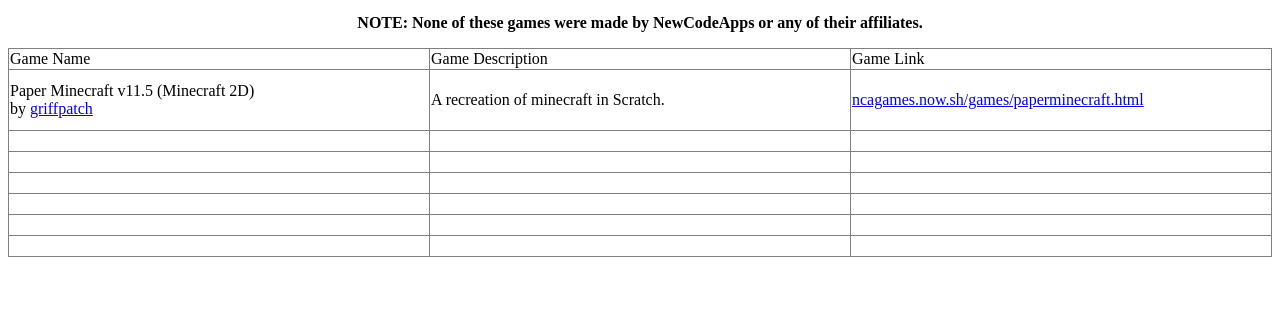
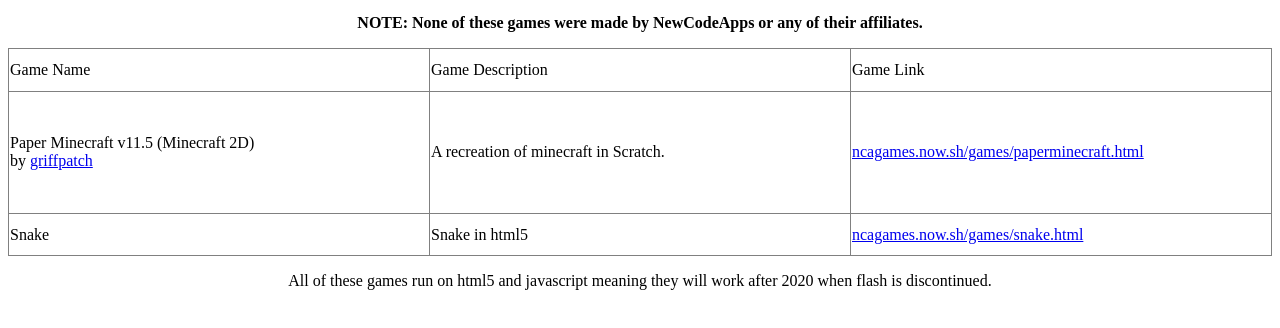
Before and after one commit to NewCodeApps/FreeGames, a plain HTML site: page index.html in a window 1280 px wide. Shown: the part 86-414 px from the top of the page. Drawn offline with Linux system fonts and the light colour scheme.

Commit message:
Update index.html

```diff
--- a/index.html
+++ b/index.html
@@ -1,6 +1,6 @@
 <html>
 <head>
-
+<title>NewCodeApps FreeGames</title>
 </head>
 <body>
 <h1 style="text-align: center;"><strong>NewCodeApps FreeGames</strong></h1>
@@ -23,36 +23,13 @@
 <td style="width: 33.3333%; height: 61px;"><a href="ncagames.now.sh/games/paperminecraft.html">ncagames.now.sh/games/paperminecraft.html</a></td>
 </tr>
 <tr style="height: 21px;">
-<td style="width: 33.3333%; height: 21px;"></td>
-<td style="width: 33.3333%; height: 21px;"></td>
-<td style="width: 33.3333%; height: 21px;"></td>
-</tr>
-<tr style="height: 21px;">
-<td style="width: 33.3333%; height: 21px;"></td>
-<td style="width: 33.3333%; height: 21px;"></td>
-<td style="width: 33.3333%; height: 21px;"></td>
-</tr>
-<tr style="height: 21px;">
-<td style="width: 33.3333%; height: 21px;"></td>
-<td style="width: 33.3333%; height: 21px;"></td>
-<td style="width: 33.3333%; height: 21px;"></td>
-</tr>
-<tr style="height: 21px;">
-<td style="width: 33.3333%; height: 21px;"></td>
-<td style="width: 33.3333%; height: 21px;"></td>
-<td style="width: 33.3333%; height: 21px;"></td>
-</tr>
-<tr style="height: 21px;">
-<td style="width: 33.3333%; height: 21px;"></td>
-<td style="width: 33.3333%; height: 21px;"></td>
-<td style="width: 33.3333%; height: 21px;"></td>
-</tr>
-<tr style="height: 21px;">
-<td style="width: 33.3333%; height: 21px;"></td>
-<td style="width: 33.3333%; height: 21px;"></td>
-<td style="width: 33.3333%; height: 21px;"></td>
+<td style="width: 33.3333%; height: 21px;">Snake</td>
+<td style="width: 33.3333%; height: 21px;">Snake in html5</td>
+<td style="width: 33.3333%; height: 21px;"><a href="ncagames.now.sh/games/snake.html">ncagames.now.sh/games/snake.html</a></td>
 </tr>
 </tbody>
 </table>
+<p style="text-align: center;"></p>
+<p style="text-align: center;">All of these games run on html5 and javascript meaning they will work after 2020 when flash is discontinued.</p>
 </body>
 </html>
```
